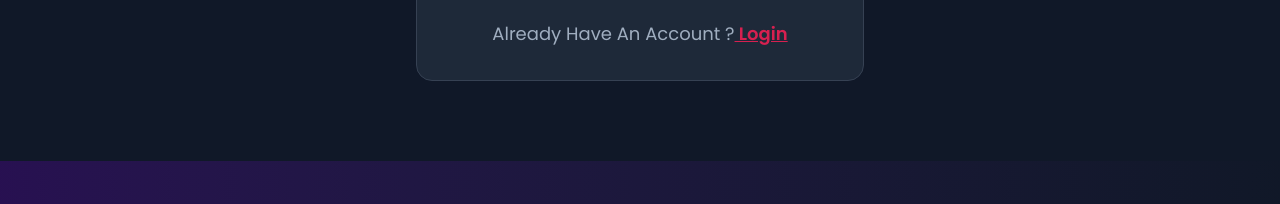
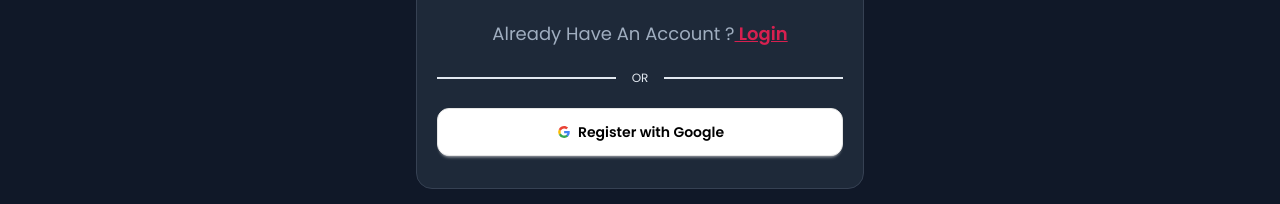
Before and after one commit to mdabdullahr/event-explore-repo, a React (Vite) app: page /register in a window 1280 px wide. Shown: the part 697-901 px from the top of the page. Built offline with nearby package versions, Linux system fonts and the light colour scheme; no server answers.

Commit message:
implement google login and register authentication system

```diff
--- a/src/Layout/Root.jsx
+++ b/src/Layout/Root.jsx
@@ -30,7 +30,7 @@ const Root = () => {
         <footer>
             <Footer></Footer>
         </footer>
-        <ToastContainer />
+        <ToastContainer position="top-left"/>
     </div>
   );
 };
--- a/src/Pages/EventDetails.jsx
+++ b/src/Pages/EventDetails.jsx
@@ -71,7 +71,7 @@ const EventDetails = () => {
                         onChange={(e) => setEmail(e.target.value)}
                         required
                     />
-                    <button data-aos="zoom-in" type="submit" className="mt-5 bg-secondary w-full text-sm md:text-xl text-primary font-semibold py-3">Reserve Seat</button>
+                    <button data-aos="zoom-in" type="submit" className="mt-5 bg-secondary w-full text-sm md:text-xl text-primary font-semibold py-3 cursor-pointer">Reserve Seat</button>
                 </form>
             </div>
         </div>
--- a/src/Pages/Loader.jsx
+++ b/src/Pages/Loader.jsx
@@ -3,7 +3,7 @@ import React from 'react';
 const Loader = () => {
     return (
         <div className='min-h-screen flex justify-center items-center'>
-            <span className="loading loading-spinner loading-xl"></span>
+            <span className="loading loading-spinner loading-xl text-primary"></span>
         </div>
     );
 };
--- a/src/Pages/Login.jsx
+++ b/src/Pages/Login.jsx
@@ -1,12 +1,13 @@
-import React, {  useContext, useState } from "react";
-import { Link} from "react-router";
+import React, { useContext } from "react";
+import { Link, useLocation, useNavigate} from "react-router";
 import { AuthContext } from '../Provider/AuthProvider';
 import { toast } from "react-toastify";
 
 
 const Login = () => {
-  const [error, setError] = useState("");
-  const {loginUser} = useContext(AuthContext);
+  const {loginUser, googleLogin} = useContext(AuthContext);
+  const navigate = useNavigate();
+  const location = useLocation();
   const handleLogin =(e)=>{
     e.preventDefault();
     const email = e.target.email.value;
@@ -14,13 +15,26 @@ const Login = () => {
 
     loginUser(email,password)
     .then(result => {
-      toast.success("User Login Successfully!");
+      toast.success("Successfully Logged In...!");
+      navigate(`${location.state ? location.state : "/"}`);
     }).catch(error => {
-      setError(error.code);
+      toast.error("Login fail " + error.code);
     })
+  };
 
+  const handleGoogleLogin = () =>{
+    googleLogin()
+    .then(res => {
+      console.log(res.user);
+      toast.success("Google LogIn Successfully...!")
+      navigate(`${location.state ? location.state : "/"}`);
+    })
+    .catch(err => {
+      console.log(err)
+      toast.error("Google LogIn fail " + err.message);
+    })
+  };
 
-  };
   return (
     <div data-aos="zoom-in" className="flex justify-center items-center mt-20">
       <form onSubmit={handleLogin} className="fieldset  w-sm lg:w-md bg-gray-800 px-5 py-8 rounded-2xl">
@@ -50,7 +64,7 @@ const Login = () => {
         <div className="divider divider-primary text-primary">OR</div>
 
         {/* Google */}
-      <button data-aos="zoom-in" className="btn rounded-xl bg-white text-black border-[#e5e5e5]  h-12">
+      <button onClick={handleGoogleLogin} data-aos="zoom-in" className="btn rounded-xl bg-white text-black border-[#e5e5e5]  h-12">
         <svg
           aria-label="Google logo"
           width="16"
@@ -80,10 +94,6 @@ const Login = () => {
         </svg>
         Login with Google
       </button>
-      {
-        error && <p className="text-secondary text-lg">{error}</p>
-      }
-
       <p className="text-lg text-accent mt-4 text-center">
         Don't Have An Account ?
         <Link className="text-secondary underline font-semibold" to="/register">  Register</Link>
--- a/src/Pages/Register.jsx
+++ b/src/Pages/Register.jsx
@@ -4,7 +4,7 @@ import { AuthContext } from '../Provider/AuthProvider';
 import { toast } from 'react-toastify';
 
 const Register = () => {
-  const {createUser,setUser,updateUser} = useContext(AuthContext);
+  const {createUser,setUser,updateUser,googleLogin} = useContext(AuthContext);
   const [passwordError, setPasswordError] = useState("");
   const navigate = useNavigate();
   const handleRegister = (e) => {
@@ -34,17 +34,28 @@ const Register = () => {
       updateUser({displayName: name, photoURL: photo}).then(()=>{
         setUser({...user, displayName: name, photoURL: photo});
         navigate("/");
-        toast.success("User Register Successfully");
+        toast.success("Register Successfully...!");
       }).catch(error => {
         console.log(error);
         setUser(user);
       })
     }).catch(error => {
       const errorMessage = error.message;
-      alert(errorMessage);
+      toast.error("Register fail " + errorMessage);
     })
+  };
 
-  }
+  const registerWithGoogle = () => {
+    googleLogin()
+    .then(res => {
+      console.log(res.user);
+      toast.success("Google Register Successfully...!");
+      navigate("/");
+    })
+    .catch(err => {
+      toast.error("Google Register fail " + err.message);
+    })
+  };
     return (
         <div data-aos="zoom-in" className="flex justify-center items-center mt-20">
       <form onSubmit={handleRegister} className="fieldset  w-sm lg:w-md bg-gray-800 px-5 py-8 rounded-2xl border border-gray-700">
@@ -96,6 +107,39 @@ const Register = () => {
         Already Have An Account ?
         <Link className="text-secondary underline font-semibold" to="/login">  Login</Link>
         </p>
+        <div className="divider divider-primary text-primary">OR</div>
+
+        {/* Google */}
+      <button onClick={registerWithGoogle} data-aos="zoom-in" className="btn rounded-xl bg-white text-black border-[#e5e5e5]  h-12">
+        <svg
+          aria-label="Google logo"
+          width="16"
+          height="16"
+          xmlns="http://www.w3.org/2000/svg"
+          viewBox="0 0 512 512"
+        >
+          <g>
+            <path d="m0 0H512V512H0" fill="#fff"></path>
+            <path
+              fill="#34a853"
+              d="M153 292c30 82 118 95 171 60h62v48A192 192 0 0190 341"
+            ></path>
+            <path
+              fill="#4285f4"
+              d="m386 400a140 175 0 0053-179H260v74h102q-7 37-38 57"
+            ></path>
+            <path
+              fill="#fbbc02"
+              d="m90 341a208 200 0 010-171l63 49q-12 37 0 73"
+            ></path>
+            <path
+              fill="#ea4335"
+              d="m153 219c22-69 116-109 179-50l55-54c-78-75-230-72-297 55"
+            ></path>
+          </g>
+        </svg>
+        Register with Google
+      </button>
       </form>
 
 
--- a/src/Provider/AuthProvider.jsx
+++ b/src/Provider/AuthProvider.jsx
@@ -1,21 +1,33 @@
 
-import { createUserWithEmailAndPassword, onAuthStateChanged, signInWithEmailAndPassword, updateProfile } from 'firebase/auth';
+import { createUserWithEmailAndPassword, GoogleAuthProvider, onAuthStateChanged, signInWithEmailAndPassword, signInWithPopup, signOut, updateProfile } from 'firebase/auth';
 import React, { createContext, useEffect, useState } from 'react';
 import { auth } from '../firebase/firebase.config';
 
 
 export const AuthContext = createContext();
 
+const googleProvider = new GoogleAuthProvider();
+
 const AuthProvider = ({ children }) => {
     const [user, setUser] = useState(null);
-    const [loader, serLoader] = useState(true);
+    const [loader, setLoader] = useState(true);
+
+    const googleLogin = () => {
+        return signInWithPopup(auth, googleProvider);
+    }
 
     const createUser = (email, password) => {
+        setLoader(true);
         return createUserWithEmailAndPassword(auth, email, password);
     };
 
     const loginUser =  (email, password) => {
+        setLoader(true);
         return signInWithEmailAndPassword(auth,email,password);
+    };
+
+    const logoutUser = () =>{
+        return signOut(auth);
     }
 
     const updateUser = (updateData) =>{
@@ -26,18 +38,21 @@ const AuthProvider = ({ children }) => {
     useEffect(()=>{
         const unSubscribe = onAuthStateChanged(auth, (currentUser) => {
             setUser(currentUser);
+            setLoader(false);
         });
         return ()=> unSubscribe();
     },[])
 
     const authData = {
+        googleLogin,
         createUser,
         loginUser,
+        logoutUser,
         updateUser,
         user,
         setUser,
         loader,
-        serLoader,
+        setLoader,
     };
 
     return(
--- /dev/null
+++ b/src/Provider/PrivateRoute.jsx
@@ -0,0 +1,22 @@
+import React, { useContext } from 'react';
+import { AuthContext } from './AuthProvider';
+import { Navigate, useLocation } from 'react-router';
+import Loader from '../Pages/Loader';
+
+const PrivateRoute = ({ children }) => {
+
+    const {user, loader} = useContext(AuthContext);
+    const location = useLocation();
+
+    if(loader){
+        return <Loader></Loader>
+    }
+
+    if (user && user?.email) {
+        return children;
+    };
+
+    return <Navigate state={location.pathname} to="/login"></Navigate>
+};
+
+export default PrivateRoute;
--- a/src/Routes/Router.jsx
+++ b/src/Routes/Router.jsx
@@ -7,6 +7,7 @@ import Loader from "../Pages/Loader";
 import EventDetails from "../Pages/EventDetails";
 import Login from "../Pages/Login";
 import Register from "../Pages/Register";
+import PrivateRoute from "../Provider/PrivateRoute";
 
 export const router = createBrowserRouter([
     {
@@ -29,7 +30,9 @@ export const router = createBrowserRouter([
             },
             {
                 path: "eventDetails/:id",
-                Component: EventDetails,
+                element: <PrivateRoute>
+                            <EventDetails></EventDetails>
+                         </PrivateRoute>,
                 loader: () => fetch('/event.json'),
                 hydrateFallbackElement: <Loader></Loader>
             },
```
Also changed, not shown: src/components/Navbar/Navbar.jsx (+51 -9 lines).
